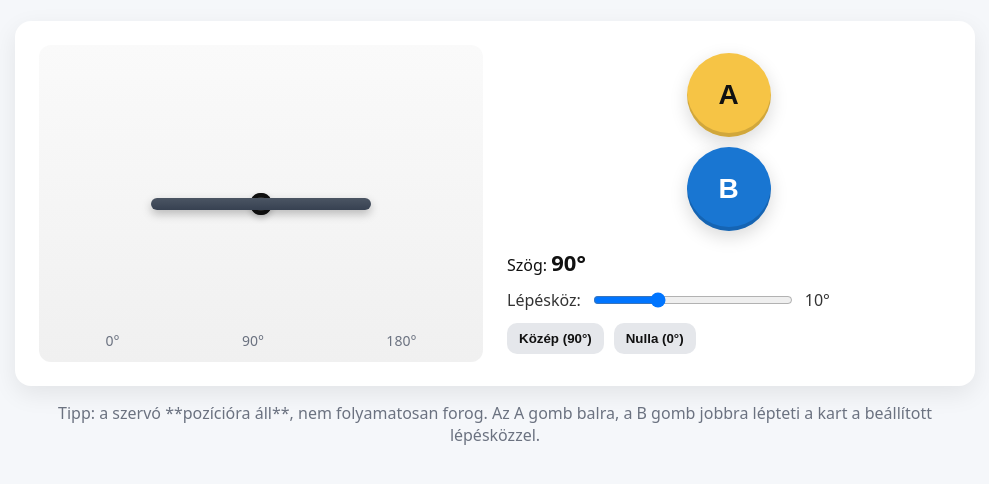
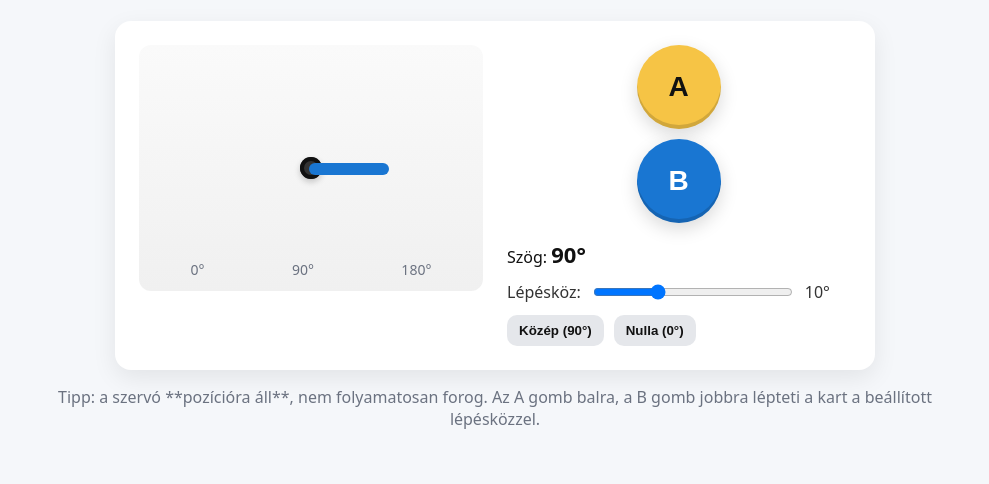
Before and after one commit to bsuszter/szervo, a plain HTML site: page index.html in a window 1280 px wide. Shown: the part 70-554 px from the top of the page, without its empty margins (145-1134 px from the left). Drawn offline with Linux system fonts and the light colour scheme.

Commit message:
szervo 1.1

```diff
--- a/styles.css
+++ b/styles.css
@@ -26,7 +26,7 @@ h1 {
 }
 
 .panel {
-    max-width: 960px;
+    max-width: 760px;
     margin: 0 auto;
     background: var(--panel);
     border-radius: 16px;
@@ -74,17 +74,18 @@ h1 {
 
 /* szervókar */
 .arm {
-    position: absolute;
-    width: 220px;
-    height: 12px;
-    border-radius: 6px;
-    background: linear-gradient(180deg, #4b5563, #374151);
-    box-shadow: 0 4px 10px rgba(0, 0, 0, 0.25);
-    transform-origin: 11px 50%;
-    /* a bal vége körül forog (hub közepénél) */
-    transition: transform 160ms ease;
-    /* kellemes kis animáció */
+  position: absolute;
+  top: 48%;
+  left: 170px;           /* igazítsd, hogy pont a pivot után kezdődjön */
+  width: 80px;
+  height: 12px;
+  background: #1976d2;
+  border-radius: 6px;
+  transform-origin: left center;  /* <-- fontos */
+  transform: rotate(0deg);
+  transition: transform 0.3s ease;
 }
+
 
 /* vezérlők */
 .controls {
```
